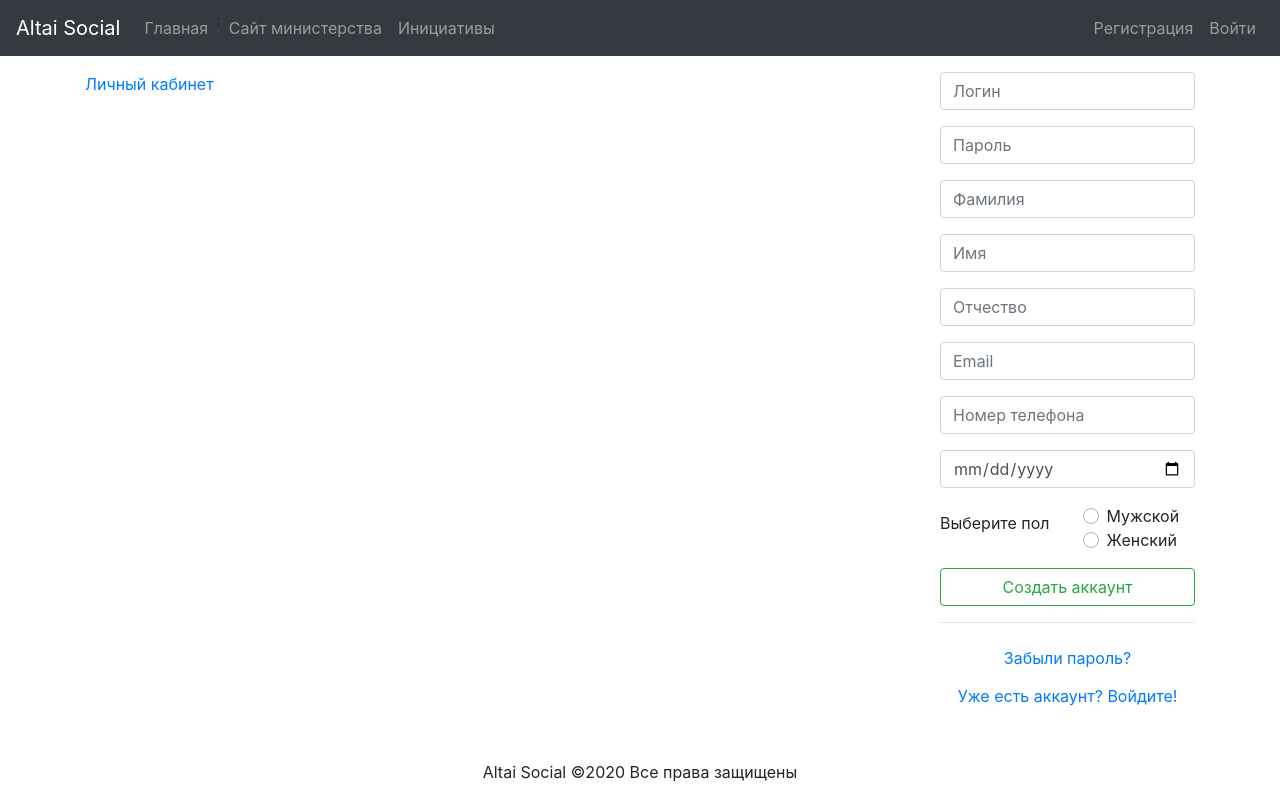
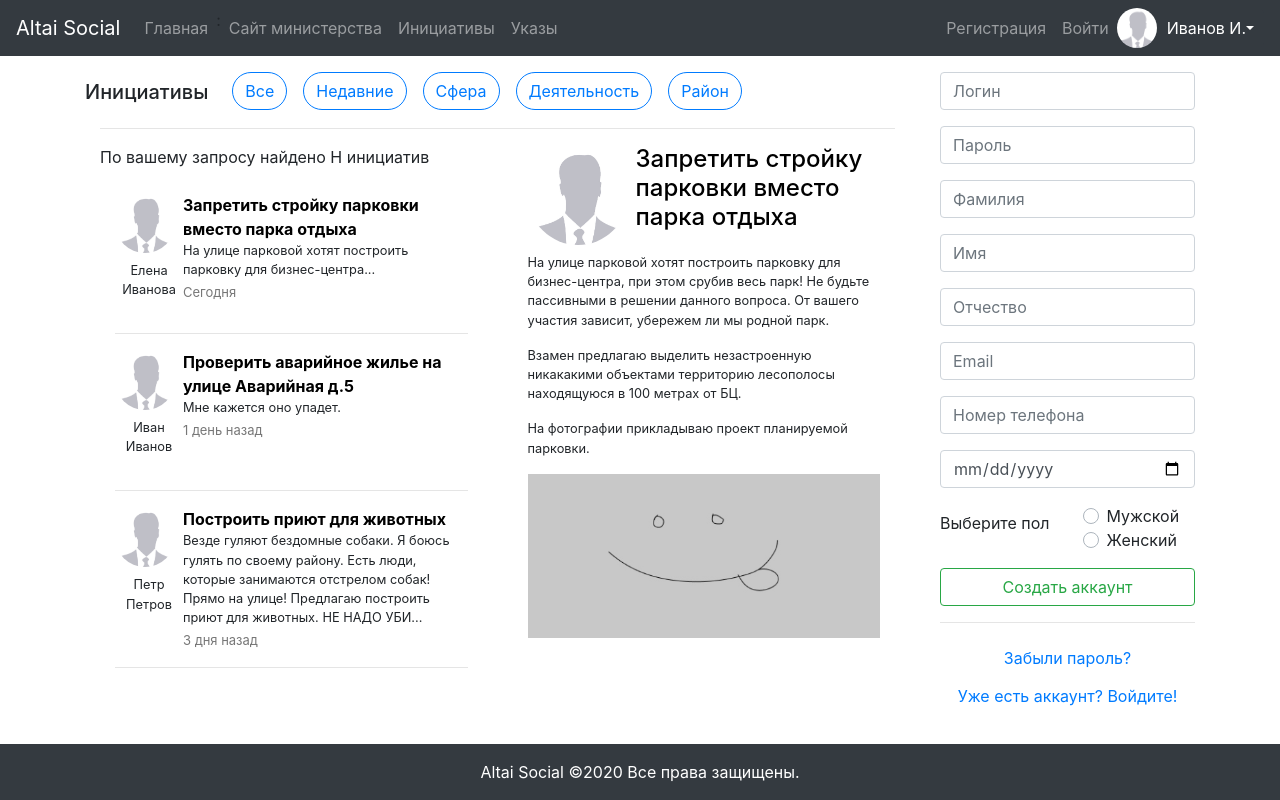
Before and after one commit to zemtsov1997/altai_social, a React (Create React App) app in the folder gui/react-gui/: page / in a window 1280 px wide. Built offline with nearby package versions, Linux system fonts and the light colour scheme.

Commit message:
частично верстка главной

```diff
--- a/gui/react-gui/src/components/Footer/Footer.css
+++ b/gui/react-gui/src/components/Footer/Footer.css
@@ -4,4 +4,6 @@
   width: 100%;
   padding: 1rem 0;
   text-align: center;
+  color: white;
+  background-color: #343a40;
 }
--- a/gui/react-gui/src/components/Footer/Footer.js
+++ b/gui/react-gui/src/components/Footer/Footer.js
@@ -5,7 +5,7 @@ class Footer extends React.Component {
   render() {
     return (
       <div className="Footer">
-        Altai Social &copy;2020 Все права защищены
+        Altai Social &copy;2020 Все права защищены.
       </div>
     )
   }
--- a/gui/react-gui/src/components/Header.js
+++ b/gui/react-gui/src/components/Header.js
@@ -1,6 +1,8 @@
 import React from 'react';
-import {Nav, Navbar} from "react-bootstrap";
+import avatar from '../assets/images/user.jpg';
+import {Dropdown, DropdownItem, Image, Nav, Navbar} from "react-bootstrap";
 import {Link} from "react-router-dom";
+
 
 class Header extends React.Component {
   render() {
@@ -21,6 +23,9 @@ class Header extends React.Component {
               <Nav.Link as={Link} to="/">
                 Инициативы
               </Nav.Link>
+              <Nav.Link as={Link} to="/">
+                Указы
+              </Nav.Link>
             </Nav>
             <Nav pullright="true">
               <Nav.Link as={Link} to="/">
@@ -29,6 +34,17 @@ class Header extends React.Component {
               <Nav.Link as={Link} to="/">
                 Войти
               </Nav.Link>
+              <Dropdown>
+                <Image src={avatar} height={40} width={40} roundedCircle/>
+                <Dropdown.Toggle split variant="dark" id="enter-dropdown">
+                  Иванов И.
+                </Dropdown.Toggle>
+                <Dropdown.Menu>
+                  <DropdownItem name="lk" as={Link} to="/user/page">
+                    Личный кабинет
+                  </DropdownItem>
+                </Dropdown.Menu>
+              </Dropdown>
             </Nav>
           </Navbar.Collapse>
         </Navbar>
--- /dev/null
+++ b/gui/react-gui/src/components/Initiatives/Initiative.css
@@ -0,0 +1,47 @@
+.media-body .media-title {
+  display: block;
+  font-size: 1rem;
+  color: #000;
+  font-weight: 700;
+}
+
+.media-body .media-date {
+  display: block;
+  color: #777;
+  font-size: .8125rem;
+}
+
+.media-text {
+  margin-bottom: 0.25rem;
+}
+
+.media-left-small img {
+  margin-right: 0.5rem;
+  margin-bottom: 0.5rem;
+  max-width: 60px;
+}
+
+.media-left img {
+  margin-right: 0.5rem;
+  margin-bottom: 0.5rem;
+  width: 100px;
+}
+
+figure {
+  display: table;
+  margin: 0 auto 1em;
+  padding: 0;
+  box-sizing: border-box;
+}
+
+.media-font-small {
+  font-size: 80%;
+}
+
+figure > figcaption {
+	display: table-caption;
+	caption-side: bottom;
+	text-align: center;
+	padding: 0 5px 5px;
+	box-sizing:border-box;
+}
--- /dev/null
+++ b/gui/react-gui/src/components/Initiatives/Initiative.js
@@ -0,0 +1,39 @@
+import React from 'react';
+import './Initiative.css';
+import avatar from '../../assets/images/user.jpg';
+import {Image} from "react-bootstrap";
+
+class Initiative extends React.Component {
+  render() {
+    const {title, content, date, author} = this.props;
+
+    return (
+      <div className="Initiative">
+        <div className="media media-font-small">
+          <figure className="media-left-small">
+            <Image className="media-object"
+                   src={avatar}
+                   alt="Аватар"
+                   roundedCircle
+            />
+            <figcaption>{author}</figcaption>
+          </figure>
+          <div className="media-body">
+            <div className="media-title">
+              {title}
+            </div>
+            <div className="media-text">
+              {content}
+            </div>
+            <div className="media-date">
+              <span className="date">{date}</span>
+            </div>
+          </div>
+        </div>
+        <hr/>
+      </div>
+    )
+  }
+}
+
+export default Initiative;
--- /dev/null
+++ b/gui/react-gui/src/components/Initiatives/InitiativeDetail.js
@@ -0,0 +1,55 @@
+import React from 'react';
+import './Initiative.css';
+import avatar from '../../assets/images/user.jpg';
+import figure from '../../assets/images/figure.png';
+
+import {Container, Figure, Image} from "react-bootstrap";
+
+class Initiative extends React.Component {
+  render() {
+    return (
+      <Container className="InitiativeDetail">
+        <div className="media">
+          <div className="media-left">
+            <Image className="media-object"
+                   src={avatar}
+                   alt="Аватар"
+                   roundedCircle
+            />
+          </div>
+          <div className="media-body">
+            <div className="media-title">
+              <h4>Запретить стройку парковки вместо парка отдыха</h4>
+            </div>
+            <div className="media-text">
+
+            </div>
+          </div>
+        </div>
+        <div className="media-font-small">
+          <p>
+            На улице парковой хотят построить парковку для бизнес-центра, при этом срубив весь парк!
+            Не будьте пассивными в решении данного вопроса. От вашего участия зависит, убережем ли
+            мы родной парк.
+          </p>
+          <p>
+            Взамен предлагаю выделить незастроенную никакакими объектами территорию лесополосы
+            находящуюся в 100 метрах от БЦ.
+          </p>
+          <p>
+            На фотографии прикладываю проект планируемой парковки.
+          </p>
+        </div>
+        <Figure>
+          <Figure.Image
+            width="100%"
+            height="200px"
+            src={figure}
+          />
+        </Figure>
+      </Container>
+    )
+  }
+}
+
+export default Initiative;
--- a/gui/react-gui/src/components/UserInfoImg.js
+++ b/gui/react-gui/src/components/UserInfoImg.js
@@ -1,5 +1,6 @@
 import React from "react";
 import {Button, Col, Container, Image, Row} from "react-bootstrap";
+import avatar from '../assets/images/user.jpg';
 
 class UserInfoImg extends React.Component{
 
@@ -8,7 +9,7 @@ class UserInfoImg extends React.Component{
             <Container className="Content">
                 <Col>
                     <Row>
-                        <Image src="/img/user.jpg" height={200} width={200} roundedCircle/>
+                        <Image src={avatar} height={200} width={200} roundedCircle/>
                     </Row>
                     <br/>
                     <Row className="justify-content-md-center">
--- a/gui/react-gui/src/containers/App/App.css
+++ b/gui/react-gui/src/containers/App/App.css
@@ -8,3 +8,7 @@ body{
   padding-bottom: 5rem;
   padding-top: 3rem;
 }
+.rounded-inline-btn{
+  border-radius: 10rem;
+  margin-right: 1rem;
+}
--- a/gui/react-gui/src/containers/Content.js
+++ b/gui/react-gui/src/containers/Content.js
@@ -1,6 +1,7 @@
 import React from 'react';
 import {Col, Container, Row} from "react-bootstrap";
 import Auth from "./Auth";
+import Main from "./Main";
 
 class Content extends React.Component {
   render() {
@@ -8,7 +9,7 @@ class Content extends React.Component {
       <Container className="Content mt-4">
         <Row>
           <Col md={9}>
-            <a href={"/user/page"}>Личный кабинет</a>
+            <Main/>
           </Col>
           <Col md={3}>
             <Auth/>
--- /dev/null
+++ b/gui/react-gui/src/containers/InitiativeList.js
@@ -0,0 +1,28 @@
+import React from 'react';
+import {Container} from "react-bootstrap";
+import Initiative from "../components/Initiatives/Initiative";
+
+class InitiativeList extends React.Component {
+  render() {
+    return (
+      <Container fluid className="InitiativeList mt-4">
+        <Initiative title={'Запретить стройку парковки вместо парка отдыха'}
+                    content={'На улице парковой хотят построить парковку для бизнес-центра...'}
+                    date={'Сегодня'}
+                    author={'Елена Иванова'}/>
+        <Initiative title={'Проверить аварийное жилье на улице Аварийная д.5'}
+                    content={'Мне кажется оно упадет.'}
+                    date={'1 день назад'}
+                    author={'Иван Иванов'}/>
+        <Initiative title={'Построить приют для животных'}
+                    content={'Везде гуляют бездомные собаки. Я боюсь гулять по своему району. ' +
+                    'Есть люди, которые занимаются отстрелом собак! Прямо на улице! ' +
+                    'Предлагаю построить приют для животных. НЕ НАДО УБИ...'}
+                    date={'3 дня назад'}
+                    author={'Петр Петров'}/>
+      </Container>
+    )
+  }
+}
+
+export default InitiativeList;
--- /dev/null
+++ b/gui/react-gui/src/containers/Main.js
@@ -0,0 +1,35 @@
+import React from 'react';
+import {Button, Col, Container, Row} from "react-bootstrap";
+import InitiativeList from "./InitiativeList";
+import InitiativeDetail from "../components/Initiatives/InitiativeDetail";
+
+class Main extends React.Component {
+  render() {
+    return (
+      <Container className="Main">
+        <Row>
+          <h5 className="mr-4 mt-2">Инициативы</h5>
+          <div className="text-center">
+            <Button className="rounded-inline-btn" variant="outline-primary">Все</Button>
+            <Button className="rounded-inline-btn" variant="outline-primary">Недавние</Button>
+            <Button className="rounded-inline-btn" variant="outline-primary">Сфера</Button>
+            <Button className="rounded-inline-btn" variant="outline-primary">Деятельность</Button>
+            <Button className="rounded-inline-btn" variant="outline-primary">Район</Button>
+          </div>
+        </Row>
+        <hr/>
+        <Row>
+          <Col md={6}>
+            По вашему запросу найдено Н инициатив
+            <InitiativeList/>
+          </Col>
+          <Col md={6}>
+            <InitiativeDetail/>
+          </Col>
+        </Row>
+      </Container>
+    )
+  }
+}
+
+export default Main;
```
Also changed, not shown: gui/react-gui/src/assets/images/figure.png (added), gui/react-gui/src/assets/images/user.jpg (renamed from gui/react-gui/public/img/user.jpg).
